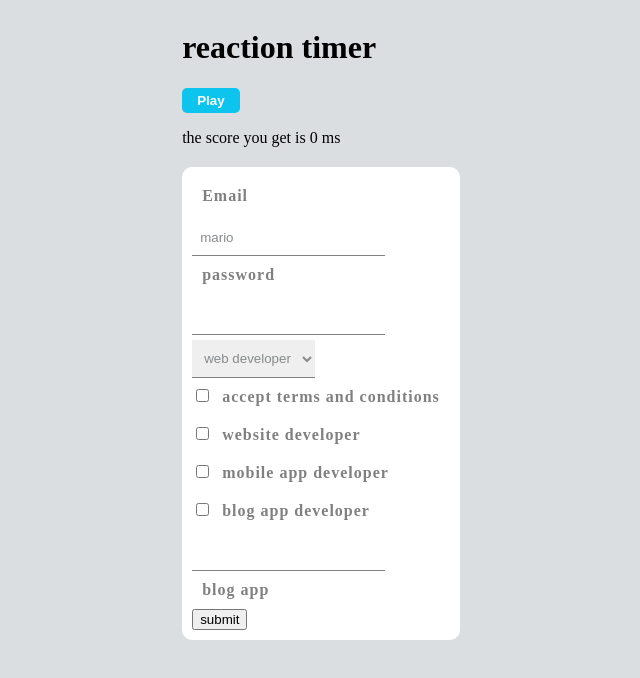
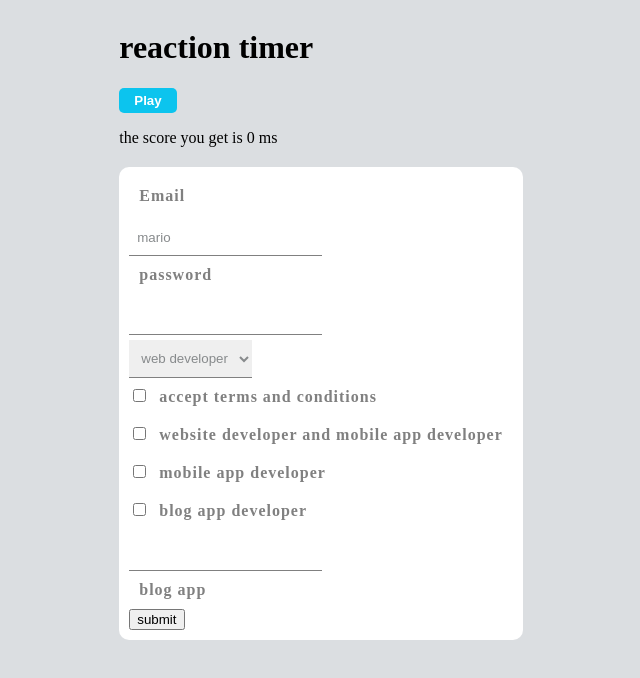
Before and after one commit to yihenewaddis/view_project, a Vue app in the folder first_project/: page / in a window 1280 px wide. Shown: the top 678 px of the page, without its empty margins (319-959 px from the left). Built offline with nearby package versions, Linux system fonts and the light colour scheme.

Commit message:
new text

```diff
--- a/first_project/src/components/Signup.vue
+++ b/first_project/src/components/Signup.vue
@@ -14,7 +14,7 @@
         </div>
         <div>
             <input type="checkbox" value="yihenew" v-model="name">
-            <label> website developer </label>
+            <label> website developer and mobile app developer </label>
         </div>
         <div>
             <input type="checkbox" value="addis" v-model="name">
```
